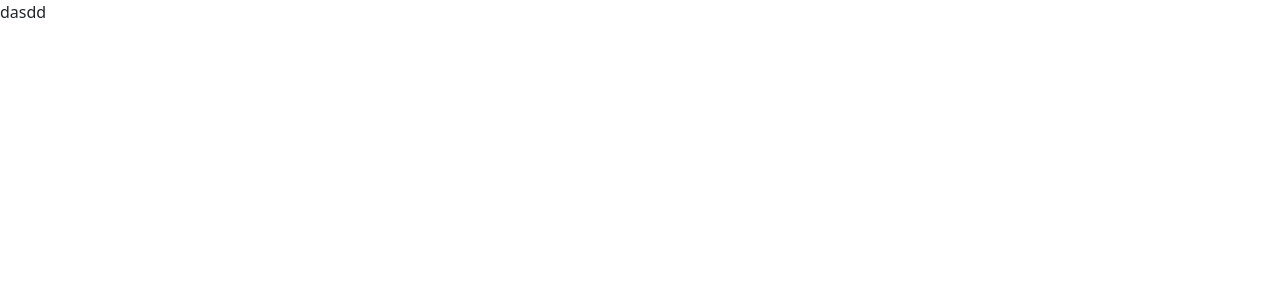
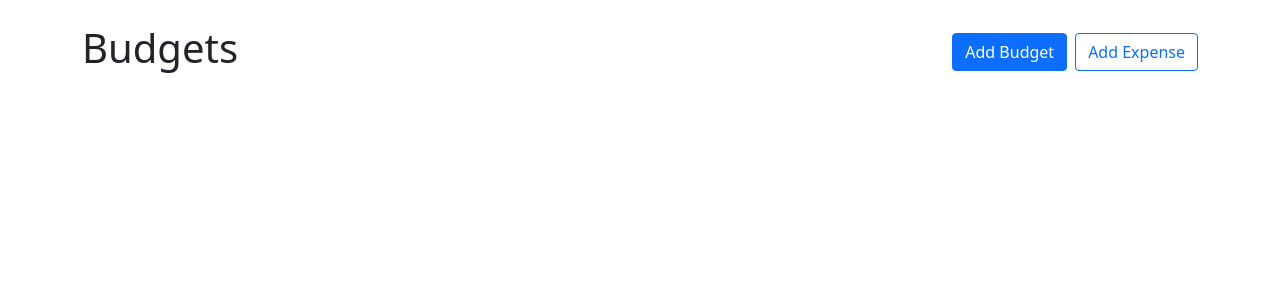
Before and after one commit to Seborider/Budget, a React (Create React App) app: page / in a window 1280 px wide. Shown: the top 300 px of the page. Built offline with nearby package versions, Linux system fonts and the light colour scheme.

Commit message:
✨  Add header

```diff
--- a/src/App.js
+++ b/src/App.js
@@ -1,6 +1,16 @@
+import Container from 'react-bootstrap/Container'
+import {Stack, Button} from 'react-bootstrap'
+
 function App() {
   return (
- " dasdd"
+<Container className="my-4">
+  <Stack direction="horizontal" gap="2" className="mb-4">
+    <h1 className="me-auto">Budgets</h1>
+    <Button variant="primary">Add Budget</Button>
+    <Button variant="outline-primary">Add Expense</Button>
+  </Stack>
+  <div style={{display: "grid", gridTemplateColumns: "repeat(auto-fill, minmax(300px, 1fr))", gap: "1rem", alignItems: "flex-start" }}></div>
+</Container>
   );
 }
 
```
